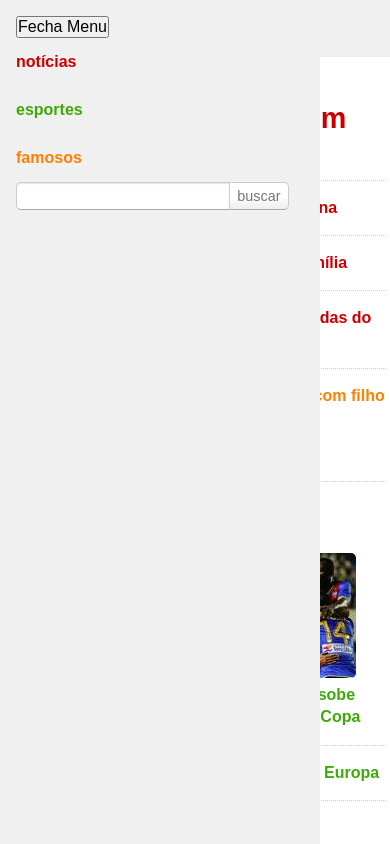
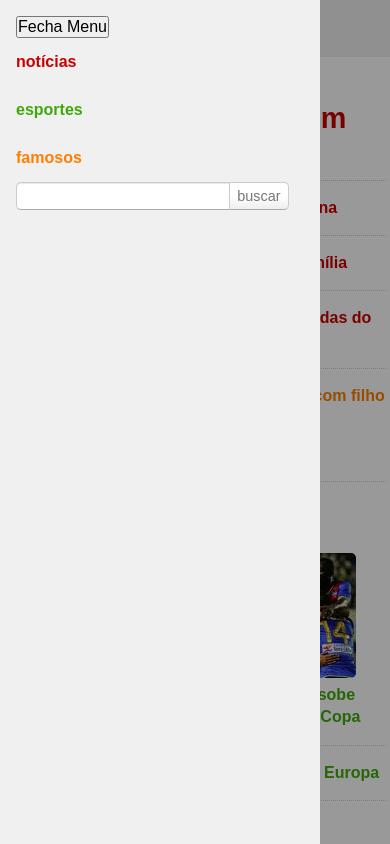
Before and after one commit to guerradaniel/design-responsivo-portalnews, a plain HTML site: page index.html in a window 390 px wide. Both pictures are taken after a click on the button "Abre Menu". Shown: the top 844 px of the page. Drawn offline with Linux system fonts and the light colour scheme.

Commit message:
Adicionei background fora do menu lateral e fechamento do menu ao clicar fora

```diff
--- a/css/exercicios.css
+++ b/css/exercicios.css
@@ -98,6 +98,20 @@ header {
         padding: 1em 0;
         width: 100%;
     }
+
+    /*Efeito de background cinza ao abrir menu responsivo*/
+    .menu-ativo:after {
+        content: "";
+        display: block;
+
+        position: fixed;
+        top: 0;
+        left: 0;
+        bottom: 0;
+        right: 0;
+
+        background: rgba(0, 0, 0, 0.4);
+    }
 }
 
 @media not all and (max-width: 600px) {
--- a/js/menu.js
+++ b/js/menu.js
@@ -4,4 +4,10 @@ document.querySelector('.menu-abrir').onclick = function () {
 
 document.querySelector('.menu-fechar').onclick = function () {
     document.documentElement.classList.remove('menu-ativo');
-}
+};
+
+document.documentElement.onclick = function (event) {
+    if (event.target == document.documentElement) {
+        document.documentElement.classList.remove('menu-ativo');
+    }
+};
```
